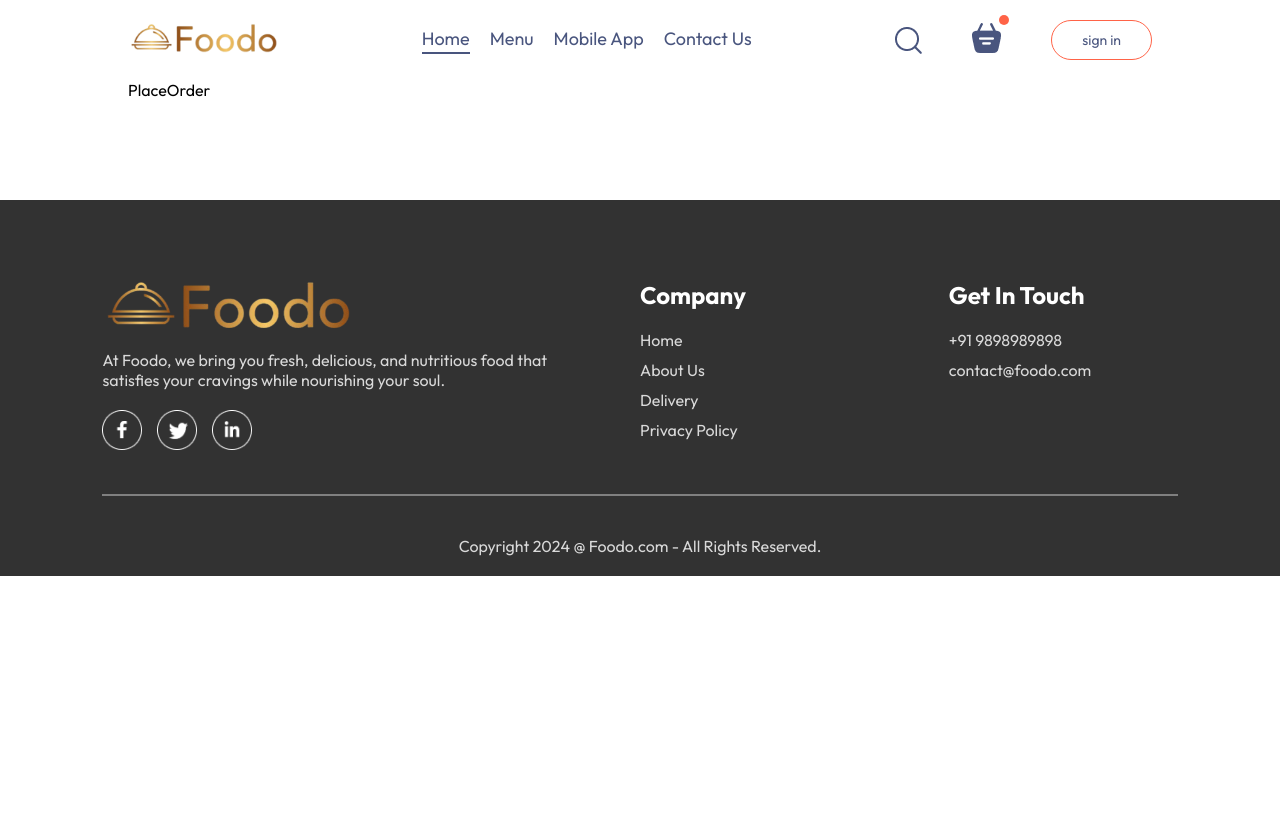
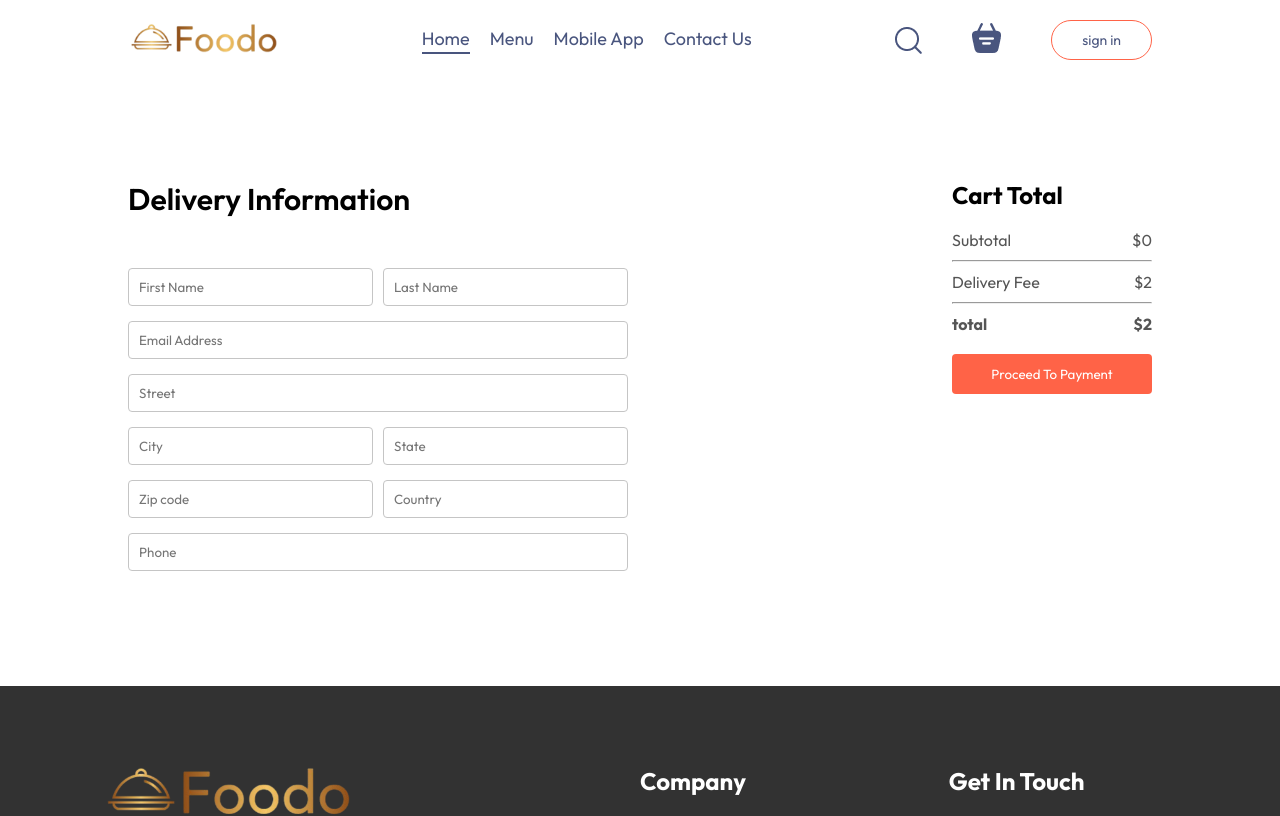
Before and after one commit to Udit-exe/FOODDELIVERY, a React (Vite) app in the folder frontend/: page /order in a window 1280 px wide. Shown: the top 816 px of the page. Built offline with nearby package versions, Linux system fonts and the light colour scheme.

Commit message:
Creating checkout page

```diff
--- a/frontend/src/components/Navbar/Navbar.jsx
+++ b/frontend/src/components/Navbar/Navbar.jsx
@@ -1,11 +1,14 @@
-import React, { useState } from 'react'
+import React, { useContext, useState } from 'react'
 import './Navbar.css'
 import {assets} from '../../assets/assets.js'
 import {Link} from 'react-router-dom';
+import { StoreContext } from '../../context/StoreContext.jsx';
 
 
 const Navbar = ({setShowLogin}) => {
   const [menu,setMenu] = useState("home")
+
+  const {getTotalCartAmount} = useContext(StoreContext)
 
   return (
     <div className='navbar'>
@@ -24,7 +27,7 @@
           <Link to='/cart'>
             <img src={assets.basket_icon} alt="" />
           </Link>
-          <div className="dot"></div>
+          <div className={getTotalCartAmount()===0 ? "" : "dot"}></div>
         </div>
         <button onClick={() => setShowLogin(true)}>sign in</button>
        </div>
--- a/frontend/src/context/StoreContext.jsx
+++ b/frontend/src/context/StoreContext.jsx
@@ -1,41 +1,48 @@
-import {createContext, useEffect, useState} from 'react';
-import { food_list } from '../assets/assets';
+import { createContext, useEffect, useState } from "react";
+import { food_list } from "../assets/assets";
 
 export const StoreContext = createContext(null);
 
-const StoreContextProvider = (props) =>{
-    const [cartItems, setCartItems ] = useState({});
+const StoreContextProvider = (props) => {
+  const [cartItems, setCartItems] = useState({});
 
-    const addToCart  = (itemId) => {
-        if(!cartItems[itemId]){
-            setCartItems((prev) => ({...prev , [itemId]:1}))
-        }else{
-            setCartItems((prev) => ({...prev , [itemId]:prev[itemId] + 1}))
+  const addToCart = (itemId) => {
+    if (!cartItems[itemId]) {
+      setCartItems((prev) => ({ ...prev, [itemId]: 1 }));
+    } else {
+      setCartItems((prev) => ({ ...prev, [itemId]: prev[itemId] + 1 }));
+    }
+  };
+
+  const removeFromCart = (itemId) => {
+    setCartItems((prev) => ({ ...prev, [itemId]: prev[itemId] - 1 }));
+  };
+
+  const getTotalCartAmount = () => {
+    let totalAmount = 0;
+    for (const item in cartItems) {
+      if (cartItems[item] > 0) {
+        let itemInfo = food_list.find((product) => product._id === item);
+        totalAmount += itemInfo.price * cartItems[item];
       }
     }
-
-    const removeFromCart = (itemId) => {
-        setCartItems((prev) => ({...prev , [itemId]:prev[itemId]-1}))
-    }
-
-    useEffect(()=>{
-        console.log(cartItems);
-    },[cartItems])
+    return totalAmount;
+  };
 
   const contextValue = {
     food_list,
     cartItems,
     setCartItems,
     addToCart,
-        removeFromCart
-    }
+    removeFromCart,
+    getTotalCartAmount,
+  };
 
-    return(
-        <StoreContext.Provider value={contextValue} >
+  return (
+    <StoreContext.Provider value={contextValue}>
       {props.children}
     </StoreContext.Provider>
-    )
-}
-
+  );
+};
 
 export default StoreContextProvider;
--- a/frontend/src/pages/Cart/Cart.css
+++ b/frontend/src/pages/Cart/Cart.css
@@ -40,3 +40,51 @@
   justify-content: space-between;
   color: #555;
 }
+.cart-total hr{
+  margin: 10px 0px;
+}
+.cart-total button{
+  border: none;
+  color: white;
+  background-color: tomato;
+  width: max(15vw, 200px);
+  padding: 12px 0px;
+  border-radius: 4px;
+  cursor: pointer;
+}
+.cart-promocode{
+  flex: 1;
+}
+.cart-promocode p{
+  color: #555;
+}
+.cart-promocode-input{
+  margin-top: 10px;
+  display: flex;
+  justify-content: space-between;
+  align-items: center;
+  background-color: #eaeaea;
+  border-radius: 4px;
+}
+.cart-promocode-input input{
+  background: transparent;
+  border: none;
+  outline: none;
+  padding-left: 10px;
+}
+.cart-promocode-input button{
+  width: max(10vw, 150px);
+  padding: 12px 5px;
+  background-color: black;
+  border: none;
+  color: white;
+  border-radius: 4px;
+}
+@media (max-width: 750px) {
+  .cart-bottom{
+    flex-direction: column-reverse
+  }
+  .cart-promocode{
+    justify-content: start;
+  }
+}
--- a/frontend/src/pages/Cart/Cart.jsx
+++ b/frontend/src/pages/Cart/Cart.jsx
@@ -1,9 +1,12 @@
 import React, { useContext } from "react";
 import "./Cart.css";
 import { StoreContext } from "../../context/StoreContext";
+import { useNavigate } from "react-router-dom";
 
 const Cart = () => {
-  const { cartItems, food_list, removeFromCart } = useContext(StoreContext);
+  const { cartItems, food_list, removeFromCart, getTotalCartAmount } = useContext(StoreContext);
+  const navigate = useNavigate();
+
   return (
     <div className="cart">
       <div className="cart-items">
@@ -41,20 +44,20 @@
             <div>
               <div className="cart-total-details">
                 <p>Subtotal</p>
-                <p>{0}</p>
+                <p>${getTotalCartAmount()}</p>
               </div>
               <hr/>
               <div className="cart-total-details">
                 <p>Delivery Fee</p>
-                <p>{2}</p>
+                <p>${2}</p>
               </div>
               <hr/>
               <div className="cart-total-details">
                 <b>total</b>
-                <b>{0}  </b>
+                <b>${getTotalCartAmount() + 2}  </b>
               </div>
             </div>
-            <button>Proceed To Checkout</button>
+            <button onClick={()=> navigate("/order")}>Proceed To Checkout</button>
           </div>
           <div className="cart-promocode">
             <div>
--- a/frontend/src/pages/PlaceOrder/PlaceOrder.css
+++ b/frontend/src/pages/PlaceOrder/PlaceOrder.css
@@ -0,0 +1,28 @@
+.place-order{
+    display: flex;
+    align-items: start;
+    justify-content: space-between;
+    gap: 50px;
+    margin-top: 100px;
+}
+.place-order-left{
+    width: 100%;
+    max-width: max(30%,500px);
+}
+.place-order-left .title{
+    font-size: 30px;
+    font-weight: 600;
+    margin-bottom: 50px;
+}
+.place-order-left input{
+    margin-bottom: 15px;
+    width: 100%;
+    padding: 10px;
+    border: 1px solid #c5c5c5;
+    border-radius: 4px;
+    outline-color: tomato;
+}
+.place-order-left .multi-fields{
+    display: flex;
+    gap: 10px;
+}
--- a/frontend/src/pages/PlaceOrder/PlaceOrder.jsx
+++ b/frontend/src/pages/PlaceOrder/PlaceOrder.jsx
@@ -1,10 +1,55 @@
-import React from 'react'
+import React, { useContext } from 'react'
 import "./PlaceOrder.css"
+import { StoreContext } from '../../context/StoreContext'
 
 
 const PlaceOrder = () => {
+
+  const {getTotalCartAmount} = useContext(StoreContext)
+
   return (
-    <div>PlaceOrder</div>
+    <form className='place-order' action="">
+      <div className="place-order-left">
+        <p className="title">Delivery Information</p>
+        <div className="multi-fields">
+          <input type="text" placeholder='First Name'/>
+          <input type="text" placeholder='Last Name'/>
+        </div>
+        <input type="email" placeholder='Email Address'/>
+        <input type="text" placeholder='Street '/>
+        <div className="multi-fields">
+          <input type="text" placeholder='City'/>
+          <input type="text" placeholder='State'/>
+        </div>
+        <div className="multi-fields">
+          <input type="text" placeholder='Zip code'/>
+          <input type="text" placeholder='Country'/>
+        </div>
+        <input type="text" placeholder='Phone'/>
+      </div>
+      <div className="place-order-right">
+      <div className="cart-total">
+            <h2>Cart Total</h2>
+            <div>
+              <div className="cart-total-details">
+                <p>Subtotal</p>
+                <p>${getTotalCartAmount()}</p>
+              </div>
+              <hr/>
+              <div className="cart-total-details">
+                <p>Delivery Fee</p>
+                <p>${2}</p>
+              </div>
+              <hr/>
+              <div className="cart-total-details">
+                <b>total</b>
+                <b>${getTotalCartAmount() + 2}  </b>
+              </div>
+            </div>
+            <button>Proceed To Payment</button>
+          </div>
+      </div>
+    </form>
   )
 }
 
```
Lines whose indentation alone changed are shown as unchanged.
